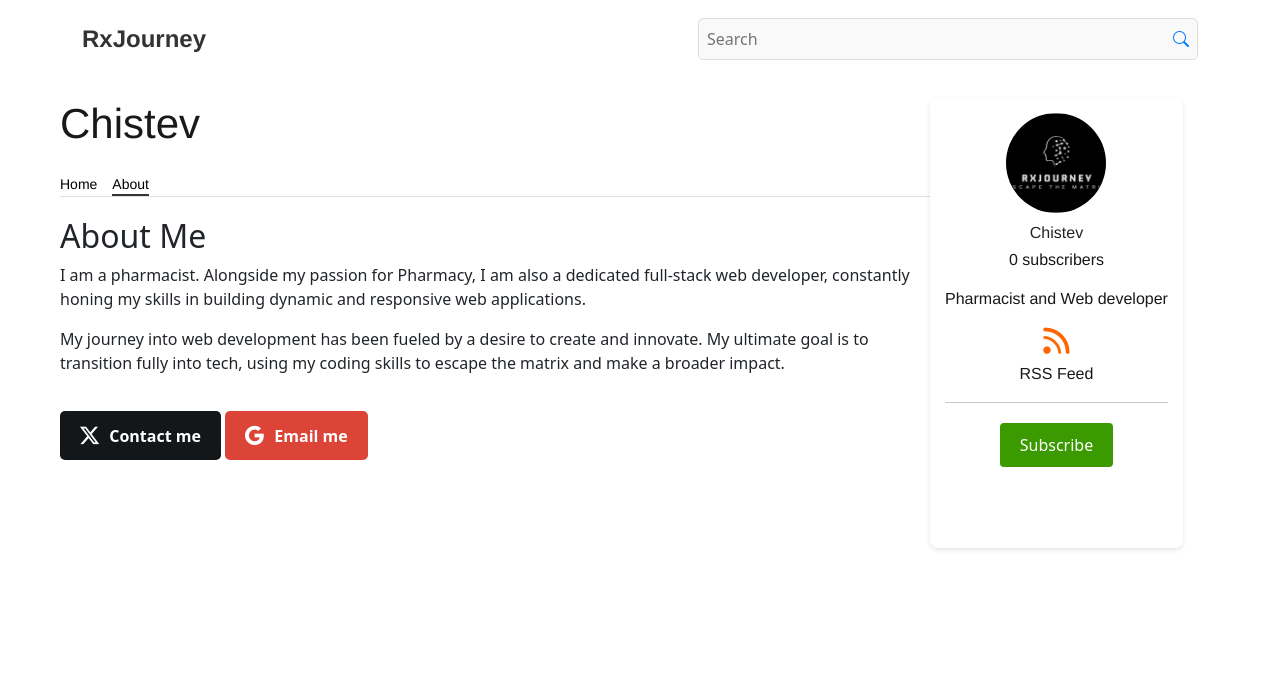
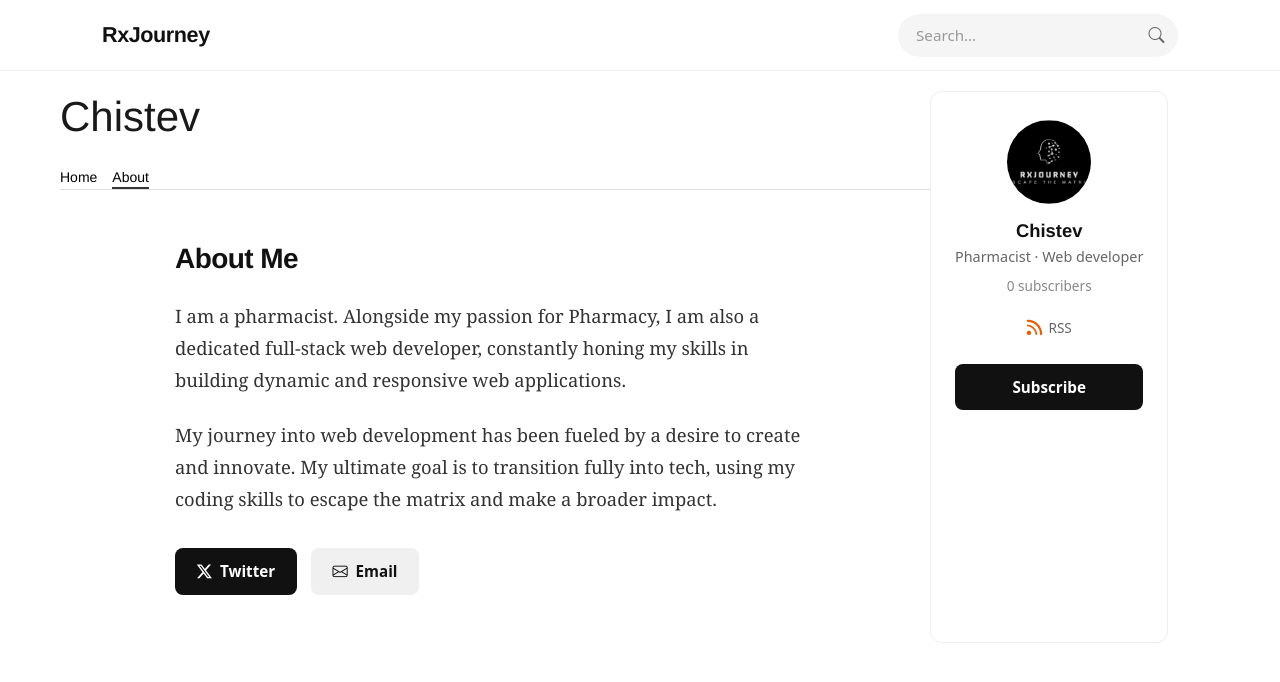
Before and after one commit to chistev/RxJourney, a SvelteKit app: page /about in a window 1280 px wide. Shown: the top 682 px of the page. Built offline with nearby package versions, Linux system fonts and the light colour scheme; no server answers.

Commit message:
color changes

```diff
--- a/src/components/AboutContent.svelte
+++ b/src/components/AboutContent.svelte
@@ -1,26 +1,58 @@
 <style>
-  .twitter-button, .email-button {
+  .about-content {
+    max-width: 640px;
+    margin: 0 auto;
+    padding: 2rem 0 3rem;
+  }
+
+  h2 {
+    font-family: 'Helvetica Neue', Helvetica, Arial, sans-serif;
+    font-size: 1.75rem;
+    font-weight: 700;
+    color: #111;
+    margin: 0 0 1.5rem;
+    letter-spacing: -0.02em;
+  }
+
+  p {
+    font-family: Georgia, Cambria, 'Times New Roman', Times, serif;
+    font-size: 1.15rem;
+    line-height: 1.75;
+    color: #333;
+    margin: 0 0 1.4rem;
+  }
+
+  .actions {
+    display: flex;
+    gap: 0.85rem;
+    margin-top: 2rem;
+    flex-wrap: wrap;
+  }
+
+  .btn {
     display: inline-flex;
     align-items: center;
-    padding: 10px 20px;
-    color: white;
+    gap: 0.5rem;
+    padding: 0.7rem 1.3rem;
+    border-radius: 8px;
+    font-weight: 600;
+    font-size: 0.95rem;
     text-decoration: none;
-    border-radius: 5px;
-    font-weight: bold;
-    margin-top: 20px;
+    transition: opacity 0.2s;
   }
 
-  .twitter-button {
-    background-color: #14171A;
+  .btn:hover {
+    opacity: 0.85;
   }
 
-  .email-button {
-    background-color: #DB4437;
+  .twitter {
+    background: #111;
+    color: #fff;
   }
 
-  .twitter-button i, .email-button i {
-    margin-right: 10px;
-    font-size: 1.2em;
+  .email {
+    background: #f0f0f0;
+    color: #111;
   }
 </style>
 
@@ -32,10 +64,13 @@
   <p>
     My journey into web development has been fueled by a desire to create and innovate. My ultimate goal is to transition fully into tech, using my coding skills to escape the matrix and make a broader impact.
   </p>
-  <a href="https://twitter.com/chistev12" target="_blank" class="twitter-button">
-    <i class="bi bi-twitter-x"></i> Contact me
-  </a>
-  <a href="mailto:chistev12@gmail.com" class="email-button">
-    <i class="bi bi-google"></i> Email me
-  </a>
+
+  <div class="actions">
+    <a href="https://twitter.com/chistev12" target="_blank" rel="noopener" class="btn twitter">
+      <i class="bi bi-twitter-x"></i> Twitter
+    </a>
+    <a href="mailto:chistev12@gmail.com" class="btn email">
+      <i class="bi bi-envelope"></i> Email
+    </a>
+  </div>
 </div>
--- a/src/components/MorePosts.svelte
+++ b/src/components/MorePosts.svelte
@@ -1,33 +1,24 @@
 <script>
-  export let currentSlug;  // Accept the currentSlug prop
-
+  export let currentSlug;
   import { onMount } from 'svelte';
   import { formatDate } from '../utils';
 
   let randomPosts = [];
 
-  // Function to fetch random posts
   async function fetchRandomPosts(slug) {
     try {
       const response = await fetch(`https://rxjourneyserver.pythonanywhere.com/detail/random-posts/${slug}/`, {
         method: 'GET',
-              headers: {
-                  'Content-Type': 'application/json',
-              },
+        headers: { 'Content-Type': 'application/json' },
         credentials: 'include',
       });
-
-          if (!response.ok) {
-              throw new Error('Failed to fetch random posts');
-          }
-
+      if (!response.ok) throw new Error('Failed to fetch random posts');
       randomPosts = await response.json();
     } catch (error) {
       console.error('Error fetching random posts:', error);
     }
   }
 
-  // Reactive statement that triggers when currentSlug changes
   $: if (currentSlug) {
     fetchRandomPosts(currentSlug);
   }
@@ -38,93 +29,88 @@
 </script>
 
 {#if randomPosts.length > 0}
-  <div class="divider"></div>
-  <h2 class="more-from-heading text-center">More from Chistev</h2>
-
-  <div class="more-posts-container">
+  <section class="more">
+    <h2 class="heading">More from Chistev</h2>
+    <div class="grid">
       {#each randomPosts as post}
-      <a href={`/${post.slug}`} class="post-card-link">
-        <div class="post-card">
-          <div class="post-card-title">{post.title}</div>
-          <div class="post-card-meta">{formatDate(post.created_at)}</div>
-          <div class="post-card-content">{@html post.content}</div>
-        </div>
+        <a href={`/${post.slug}`} class="card">
+          <h3 class="title">{post.title}</h3>
+          <time class="date">{formatDate(post.created_at)}</time>
+          <div class="excerpt">{@html post.content}</div>
         </a>
       {/each}
     </div>
+  </section>
 {/if}
 
 <style>
-  .more-posts-container {
+  .more {
+    margin-top: 4rem;
+    padding-top: 3rem;
+    border-top: 1px solid #eee;
+  }
+
+  .heading {
+    font-family: 'Helvetica Neue', Helvetica, Arial, sans-serif;
+    font-size: 1.25rem;
+    font-weight: 700;
+    color: #111;
+    text-align: center;
+    margin: 0 0 2rem;
+  }
+
+  .grid {
     display: grid;
     grid-template-columns: 1fr 1fr;
-    gap: 20px;
+    gap: 1.5rem;
     max-width: 800px;
     margin: 0 auto;
-    background-color: #f9f9f9;
   }
 
-  .post-card-link {
+  .card {
+    display: block;
+    padding: 1.25rem;
+    border-radius: 10px;
+    background: #fafafa;
     text-decoration: none;
     color: inherit;
-    display: block;
+    transition: background 0.2s;
   }
 
-  .post-card {
-    background-color: #f9f9f9;
-    border-radius: 8px;
-    padding: 10px;
-    max-width: 300px;
-    margin: 0 auto;
-    transition: background-color 0.3s;
+  .card:hover {
+    background: #f0f0f0;
   }
 
-  .post-card img {
-    width: 100%;
-    border-radius: 8px;
-    height: 150px;
-    object-fit: cover;
+  .title {
+    font-family: 'Helvetica Neue', Helvetica, Arial, sans-serif;
+    font-size: 1.05rem;
+    font-weight: 700;
+    color: #111;
+    margin: 0 0 0.4rem;
+    line-height: 1.35;
   }
 
-  .post-card-title {
-    font-family: 'Helvetica Neue', Helvetica, Arial, sans-serif;
-    font-size: 16px;
-    font-weight: 700;
-    color: #242424;
-    margin: 10px 0;
+  .date {
+    font-size: 0.8rem;
+    color: #888;
+    display: block;
+    margin-bottom: 0.6rem;
   }
 
-  .post-card-meta {
-    font-family: 'Helvetica Neue', Helvetica, Arial, sans-serif;
-    font-weight: 400;
-    line-height: 18px;
-    font-size: 12px;
-    color: #6b6b6b;
-    margin-bottom: 10px;
+  .excerpt {
+    font-family: Georgia, Cambria, 'Times New Roman', Times, serif;
+    font-size: 0.95rem;
+    line-height: 1.55;
+    color: #444;
+    display: -webkit-box;
+    -webkit-line-clamp: 3;
+    -webkit-box-orient: vertical;
+    overflow: hidden;
   }
 
-  .post-card-content {
-    font-family: Georgia, Cambria, 'Times New Roman', Times, serif;
-    font-weight: 400;
-    font-size: 14px;
-    color: #242424;
-    line-height: 22px;
-  }
-
-  .post-card-link:hover .post-card {
-    background-color: #e0e0e0;
-    cursor: pointer;
-  }
-
-  /* Media query for smaller screens */
   @media (max-width: 600px) {
-    .more-posts-container {
-      grid-template-columns: 1fr; /* Stack cards vertically */
-    }
-
-    .post-card {
-      max-width: 100%; /* Ensure cards take full width on smaller screens */
-      margin-bottom: 20px;
+    .grid {
+      grid-template-columns: 1fr;
     }
   }
 </style>
--- a/src/components/Navbar.svelte
+++ b/src/components/Navbar.svelte
@@ -1,6 +1,5 @@
 <script>
   let searchQuery = '';
-  let showSearch = false;
 
   function handleSearch(event) {
     event.preventDefault();
@@ -8,21 +7,21 @@
       window.location.href = `/search?query=${encodeURIComponent(searchQuery)}`;
     }
   }
-
-  function toggleSearch() {
-    showSearch = !showSearch;
-  }
 </script>
 
 <nav class="navbar">
   <div class="container">
     <a class="navbar-brand" href="/">RxJourney</a>
-    <button class="hamburger" on:click={toggleSearch}>
-      <i class="bi bi-list"></i>
-    </button>
-    <form on:submit={handleSearch} class="search-form {showSearch ? 'show' : ''}">
-      <input type="text" class="search-input" bind:value={searchQuery} placeholder="Search">
-      <button type="submit" class="search-button">
+
+    <form on:submit={handleSearch} class="search-form">
+      <input
+        type="text"
+        class="search-input"
+        bind:value={searchQuery}
+        placeholder="Search…"
+        aria-label="Search posts"
+      />
+      <button type="submit" class="search-button" aria-label="Search">
         <i class="bi bi-search"></i>
       </button>
     </form>
@@ -31,79 +30,79 @@
 
 <style>
   .navbar {
+    position: sticky;
+    top: 0;
+    z-index: 100;
+    background: rgba(255, 255, 255, 0.92);
+    backdrop-filter: blur(12px);
+    border-bottom: 1px solid #eee;
+    padding: 0.85rem 1.25rem;
+  }
+
+  .container {
+    max-width: 1100px;
+    margin: 0 auto;
     display: flex;
+    align-items: center;
     justify-content: space-between;
-    align-items: center;
-    padding: 1rem;
-    background-color: #fff;
+    gap: 1.5rem;
   }
 
   .navbar-brand {
-    font-family: "Helvetica Neue", Arial, sans-serif;
-    font-weight: bold;
-    font-size: 24px;
-    color: #333;
+    font-family: 'Helvetica Neue', Helvetica, Arial, sans-serif;
+    font-weight: 700;
+    font-size: 1.35rem;
+    letter-spacing: -0.02em;
+    color: #111;
     text-decoration: none;
   }
 
   .search-form {
     display: flex;
     align-items: center;
-    border: 1px solid #ddd;
-    border-radius: 5px;
-    background-color: #f9f9f9;
-    max-width: 500px;
+    background: #f5f5f5;
+    border-radius: 999px;
+    padding: 0.35rem 0.6rem 0.35rem 1rem;
+    max-width: 280px;
     width: 100%;
-    transition: max-width 0.3s ease;
+    transition: background 0.2s;
   }
 
-  .search-form.show {
-    display: flex;
+  .search-form:focus-within {
+    background: #eee;
   }
 
   .search-input {
     border: none;
+    background: transparent;
     outline: none;
-    background-color: transparent;
-    font-size: 16px;
-    color: #333;
-    padding: 0.5rem;
-    flex-grow: 1;
+    font-size: 0.95rem;
+    color: #222;
+    width: 100%;
+  }
+
+  .search-input::placeholder {
+    color: #999;
   }
 
   .search-button {
     background: none;
     border: none;
-    color: #007bff;
-    font-size: 16px;
-    padding: 0.5rem;
+    color: #666;
+    font-size: 1rem;
+    padding: 0.25rem;
     cursor: pointer;
+    display: flex;
+    align-items: center;
   }
 
   .search-button:hover {
-    color: #0056b3;
+    color: #111;
   }
 
-  .hamburger {
-    display: none;
-    background: none;
-    border: none;
-    font-size: 24px;
-    color: #333;
-    cursor: pointer;
-  }
-
-  @media (max-width: 768px) {
+  @media (max-width: 640px) {
     .search-form {
-      display: none;
-    }
-
-    .search-form.show {
-      display: flex;
-    }
-
-    .hamburger {
-      display: block;
+      max-width: 180px;
     }
   }
 </style>
--- a/src/components/ProfileCard.svelte
+++ b/src/components/ProfileCard.svelte
@@ -24,15 +24,10 @@
       errorMessage = "Please enter a valid email address.";
       return;
     }
-
     isLoading = true;
-
     try {
-      // ✅ Request reCAPTCHA token
-    const token = await grecaptcha.execute("6Lfml2ArAAAAADPLiuP4S0n47Wh6x7Itc9KA5e4z", { action: "subscribe" });
-
+      const token = await grecaptcha.execute("6Lfml2ArAAAAADPLiuP4S0n47Wh6x7Itc9KA5e4z", { action: "subscribe" });
       const csrfToken = await fetchCsrfToken();
-
       const response = await fetch('https://rxjourneyserver.pythonanywhere.com/home/subscribe/', {
         method: 'POST',
         headers: {
@@ -40,13 +35,9 @@
           'X-CSRFToken': csrfToken,
         },
         credentials: 'include',
-        body: JSON.stringify({ email,
-          recaptcha_token: token  // ✅ Include token in request body
-        })
+        body: JSON.stringify({ email, recaptcha_token: token })
       });
-
       const data = await response.json();
-
       if (response.ok) {
         successMessage = data.message;
         alert(successMessage);
@@ -77,129 +68,145 @@
   }
 </script>
 
-<div class="profile-card" style="background-color: {backgroundColor};">
-  <img src="/RxJourney.png" alt="Logo for RxJourney by Chistev, a Pharmacist and Web Developer">
-  <h2>Chistev</h2>
-  <p>{count} {count === 1 ? 'subscriber' : 'subscribers'}</p>
-  <p>Pharmacist and Web developer</p>
+<aside class="profile-card" style="background-color: {backgroundColor};">
+  <img src="/RxJourney.png" alt="RxJourney" class="avatar" />
+  <h2 class="name">Chistev</h2>
+  <p class="role">Pharmacist · Web developer</p>
+  <p class="count">{count} {count === 1 ? 'subscriber' : 'subscribers'}</p>
 
-  <!-- RSS Feed Icon Section -->
-  <div class="rss-feed">
-    <a href="https://rxjourneyserver.pythonanywhere.com/rss_feed/rss/" target="_blank">
-      <i class="fas fa-rss" style="font-size: 30px; color: #FF6600;"></i>
+  <div class="rss">
+    <a href="https://rxjourneyserver.pythonanywhere.com/rss_feed/rss/" target="_blank" rel="noopener">
+      <i class="fas fa-rss"></i>
+      <span>RSS</span>
     </a>
-    <p class="rss-label">RSS Feed</p>
-    <hr>
   </div>
-  <div class="subscribe-container">
+
+  <div class="subscribe">
     {#if showEmailInput}
       <input
         type="email"
-        placeholder="Enter your email"
+        placeholder="Your email"
         bind:value={email}
         disabled={isLoading}
+        class="email-input"
       />
-      <button class="secondary" on:click={subscribe} disabled={isLoading || !email}>
-        {isLoading ? 'Subscribing...' : 'Submit'}
+      <button class="btn secondary" on:click={subscribe} disabled={isLoading || !email}>
+        {isLoading ? '…' : 'Subscribe'}
       </button>
       {#if errorMessage}
-        <p class="error-message">{errorMessage}</p>
+        <p class="error">{errorMessage}</p>
       {/if}
     {:else}
-      <button class="primary" on:click={handleClickSubscribe}>
+      <button class="btn primary" on:click={handleClickSubscribe}>
         Subscribe
       </button>
     {/if}
   </div>
-</div>
+</aside>
 
 <style>
   .profile-card {
-    background-color: white;
-    padding: 15px;
-    border-radius: 8px;
+    padding: 1.75rem 1.5rem;
+    border-radius: 12px;
     text-align: center;
-    box-shadow: 0 2px 5px rgba(0, 0, 0, 0.1);
-    height: 450px;
+    border: 1px solid #eee;
   }
 
-  @media (min-width: 768px) {
+  @media (min-width: 900px) {
     .profile-card {
       position: sticky;
-      top: 20px;
+      top: 5.5rem;
     }
   }
 
-  .profile-card img {
-    width: 100px;
-    height: 100px;
+  .avatar {
+    width: 84px;
+    height: 84px;
     border-radius: 50%;
-    margin-bottom: 10px;
     object-fit: cover;
+    margin-bottom: 1rem;
   }
 
-  .profile-card h2 {
-    font-size: 1.5em;
-    margin-bottom: 5px;
+  .name {
     font-family: 'Helvetica Neue', Helvetica, Arial, sans-serif;
-    font-weight: 500;
-    font-size: 16px;
-    line-height: 20px;
-    color: #242424;
+    font-size: 1.15rem;
+    font-weight: 700;
+    color: #111;
+    margin: 0 0 0.25rem;
   }
 
-  .profile-card p {
-    color: #191919;
-    font-size: 16px;
-    font-family: 'Helvetica Neue', Helvetica, Arial, sans-serif;
-    margin-bottom: 15px;
-    font-weight: 400;
-    line-height: 24px;
+  .role {
+    font-size: 0.9rem;
+    color: #666;
+    margin: 0 0 0.5rem;
   }
 
-  .rss-feed {
-    margin-top: 10px;
+  .count {
+    font-size: 0.85rem;
+    color: #888;
+    margin: 0 0 1.25rem;
   }
 
-  .subscribe-container {
-    margin-top: 20px;
+  .rss a {
+    display: inline-flex;
+    align-items: center;
+    gap: 0.4rem;
+    font-size: 0.85rem;
+    color: #666;
+    text-decoration: none;
   }
 
-  .subscribe-container input {
-    padding: 10px;
-    border-radius: 4px;
-    border: 1px solid #ccc;
-    margin-bottom: 10px;
+  .rss a:hover {
+    color: #e85d04;
+  }
+
+  .rss i {
+    font-size: 1.1rem;
+    color: #e85d04;
+  }
+
+  .subscribe {
+    margin-top: 1.5rem;
+  }
+
+  .email-input {
     width: 100%;
+    padding: 0.65rem 0.85rem;
+    border: 1px solid #ddd;
+    border-radius: 8px;
+    font-size: 0.95rem;
+    margin-bottom: 0.6rem;
     box-sizing: border-box;
   }
 
-  .subscribe-container button {
-    padding: 10px 20px;
-    border-radius: 4px;
+  .btn {
+    width: 100%;
+    padding: 0.7rem 1rem;
+    border-radius: 8px;
     border: none;
+    font-size: 0.95rem;
+    font-weight: 600;
     cursor: pointer;
+    transition: background 0.2s;
   }
 
-  .subscribe-container button.primary {
-    background-color: #3a9a00;
-    color: white;
+  .btn.primary {
+    background: #111;
+    color: #fff;
   }
 
-  .subscribe-container button.secondary {
-    background-color: #f0f0f0;
-    color: #3a9a00;
+  .btn.primary:hover {
+    background: #333;
   }
 
-  .error-message {
-    color: red;
-    margin-top: 10px;
+  .btn.secondary {
+    background: #f0f0f0;
+    color: #111;
   }
 
-  .rss-label {
-  font-size: 12px;
-  color: #666;
-  margin-top: 4px;
-}
-
+  .error {
+    color: #c0392b;
+    font-size: 0.85rem;
+    margin-top: 0.5rem;
+  }
 </style>
```
Also changed, not shown: src/components/ArticleList.svelte (+74 -60 lines), src/components/PostIcons.svelte (+1 -8 lines), src/components/ShareOptions.svelte (+70 -53 lines). Lines whose indentation alone changed are shown as unchanged.
